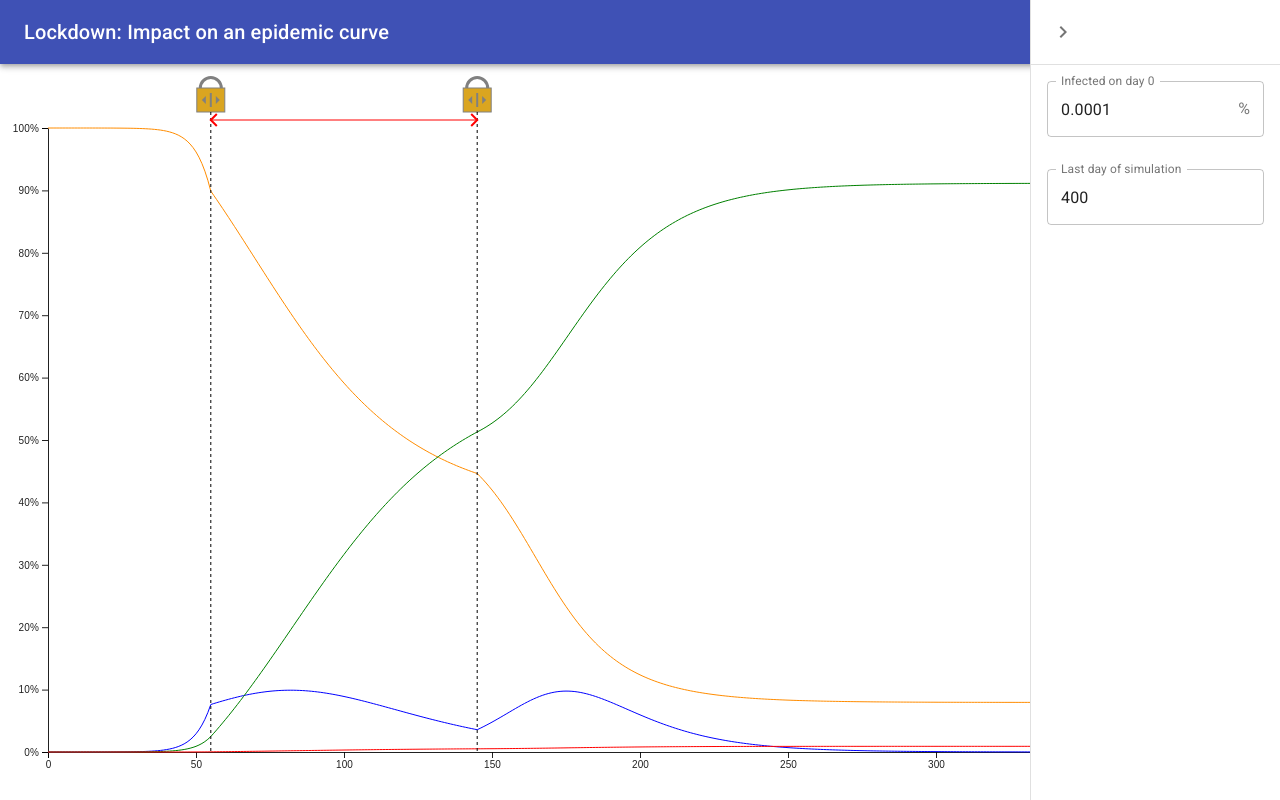
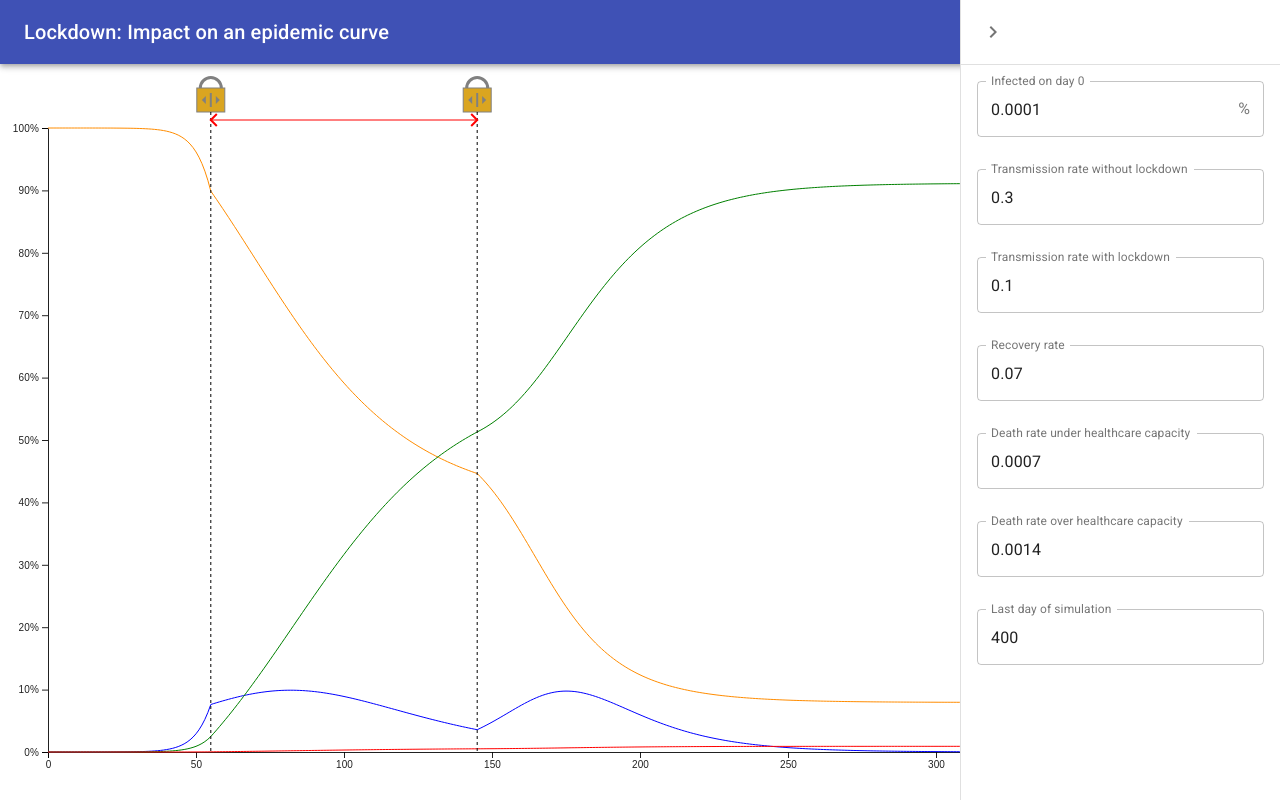
Before and after one commit to gaborcs/lockdown, a React (Create React App) app: page / in a window 1280 px wide. Both pictures are taken after a click on the button 1232 px from the left and 32 px from the top of the page. Built offline with nearby package versions, Linux system fonts and the light colour scheme.

Commit message:
Make transition rates configurable

```diff
--- a/src/App.js
+++ b/src/App.js
@@ -36,7 +36,7 @@ const useStyles = makeStyles((theme) => ({
     overflow: "hidden"
   },
   drawerPaper: {
-    width: 250
+    width: 320
   },
   drawerHeader: {
     display: 'flex',
@@ -55,7 +55,27 @@ function App() {
   let classes = useStyles();
   let [drawerOpen, setDrawerOpen] = React.useState(false);
   let [infectedPercentOnDay0, setInfectedPercentOnDay0] = React.useState("0.0001");
+  let [dailyTransitionRates, setDailyTransitionRates] = React.useState({
+    transmissionWithoutLockdown: "0.3",
+    transmissionWithLockdown: "0.1",
+    recovery: "0.07",
+    deathUnderHealthcareCapacity: "0.0007",
+    deathOverHealthcareCapacity: "0.0014"
+  });
   let [lastDay, setLastDay] = React.useState(400);
+  let renderTransitionRateField = (key, label) => (
+    <Field
+      label={label}
+      value={dailyTransitionRates[key]}
+      setValue={transitionRateSetter(key)}
+    />
+  );
+  let transitionRateSetter = key => value => {
+    setDailyTransitionRates({
+      ...dailyTransitionRates,
+      [key]: value
+    });
+  };
   return (
     <ThemeProvider theme={theme}>
       <CssBaseline />
@@ -77,6 +97,7 @@ function App() {
         </AppBar>
         <Chart
           infectedOnDay0={infectedPercentOnDay0 / 100}
+          dailyTransitionRates={dailyTransitionRates}
           lastDay={lastDay}
           className={classes.chart}
         />
@@ -98,27 +119,24 @@ function App() {
             </IconButton>
           </div>
           <Divider />
-          <TextField
+          <Field
             label="Infected on day 0"
-            variant="outlined"
             value={infectedPercentOnDay0}
-            onChange={event => {
-              setInfectedPercentOnDay0(event.target.value);
-            }}
-            className={classes.textField}
+            setValue={setInfectedPercentOnDay0}
             InputProps={{
               endAdornment: <InputAdornment position="end">%</InputAdornment>,
             }}
           />
-          <TextField
+          {renderTransitionRateField("transmissionWithoutLockdown", "Transmission rate without lockdown")}
+          {renderTransitionRateField("transmissionWithLockdown", "Transmission rate with lockdown")}
+          {renderTransitionRateField("recovery", "Recovery rate")}
+          {renderTransitionRateField("deathUnderHealthcareCapacity", "Death rate under healthcare capacity")}
+          {renderTransitionRateField("deathOverHealthcareCapacity", "Death rate over healthcare capacity")}
+          <Field
             label="Last day of simulation"
             type="number"
-            variant="outlined"
             value={lastDay}
-            onChange={event => {
-              setLastDay(event.target.value)
-            }}
-            className={classes.textField}
+            setValue={setLastDay}
           />
         </Drawer>
       </div>
@@ -126,4 +144,21 @@ function App() {
   );
 }
 
+function Field(props) {
+  let { setValue, ...otherProps } = props;
+  let classes = useStyles();
+  return (
+    <TextField
+      variant="outlined"
+      onChange={changeHandler(setValue)}
+      className={classes.textField}
+      {...otherProps}
+    />
+  );
+}
+
+const changeHandler = setValue => event => {
+  setValue(event.target.value);
+};
+
 export default App;
--- a/src/Chart.js
+++ b/src/Chart.js
@@ -2,17 +2,10 @@ import React, { useEffect, useRef, useState } from 'react';
 const d3Chart = require("./d3-chart");
 const { simulate } = require("./simulator");
 
-const dailyTransitionRates = {
-  transmissionWithoutLockdown: 0.3,
-  transmissionWithLockdown: 0.1,
-  recovery: 0.07,
-  deathUnderHealthcareCapacity: 0.0007,
-  deathOverHealthcareCapacity: 0.0014
-};
 let healthcareCapacity = 0.1;
 
 function Chart(props) {
-  let { infectedOnDay0, lastDay, ...otherProps } = props;
+  let { infectedOnDay0, dailyTransitionRates, lastDay, ...otherProps } = props;
   const initialState = {
     infected: infectedOnDay0,
     recovered: 0,
```
